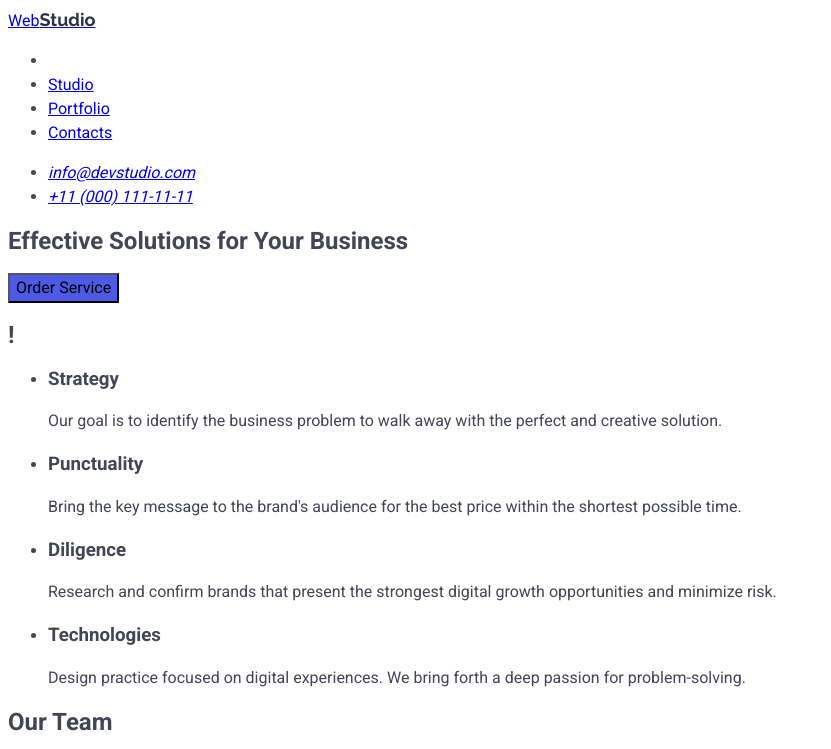
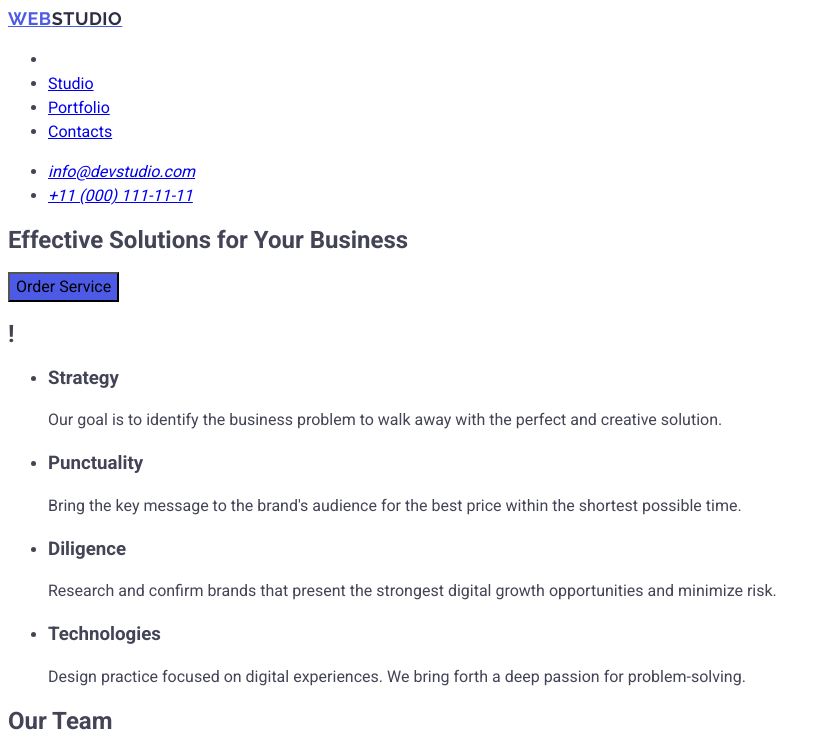
Before and after one commit to Jusinka/goit-markup-hw-02, a plain HTML site: page index.html in a window 1280 px wide. Shown: the top 749 px of the page, without its empty margins (0-831 px from the left). Drawn offline with Linux system fonts and the light colour scheme.

Commit message:
Update index.html

```diff
--- a/index.html
+++ b/index.html
@@ -12,7 +12,7 @@
   <body>
     <header>
       <nav class="navigation">
-        <a class="Logo" href="./index.html">Web<span class="logo_half">Studio</span></a>
+        <a class="logo" href="./index.html">Web<span class="logo_half">Studio</span></a>
         <ul>
           <li><a href="./index.html"></a></li>
           <li><a class="navigation" href="#Studio">Studio</a></li>
```
